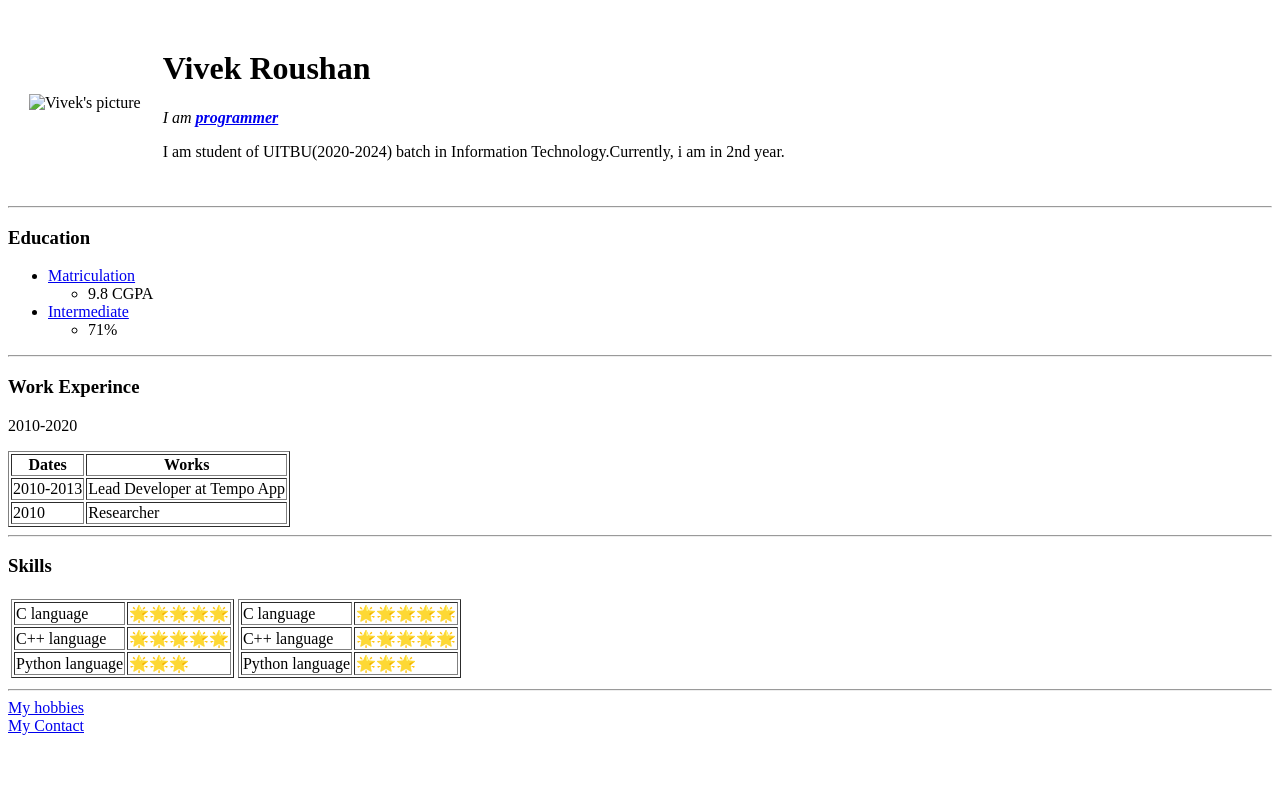
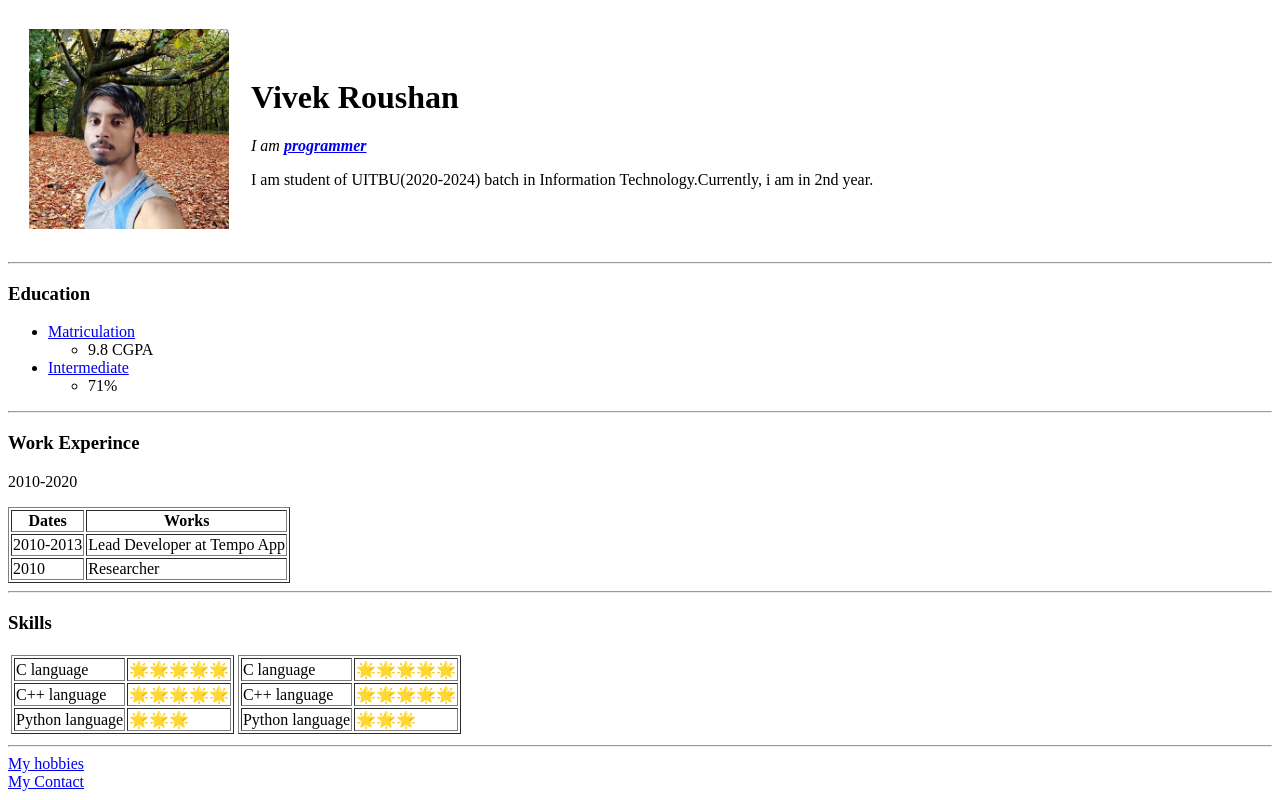
Before and after one commit to Vi-vek9135/mycv, a plain HTML site: page index.html in a window 1280 px wide. Drawn offline with Linux system fonts and the light colour scheme.

Commit message:
update photo

```diff
--- a/index.html
+++ b/index.html
@@ -9,7 +9,7 @@
 <body>
   <table cellspacing="20">
     <tr>
-      <td><img src="Images/vivekphoto.jpg" alt="Vivek's picture" width="200" height="200"></td>
+      <td><img src="vivekphoto.jpg" alt="Vivek's picture" width="200" height="200"></td>
       <td><h1>Vivek Roushan</h1>
       <p><em>I am <strong><a href="https://www.appbrewery.co/">programmer</a></strong></em></p>
       <p>I am student of UITBU(2020-2024) batch in Information Technology.Currently,
```
